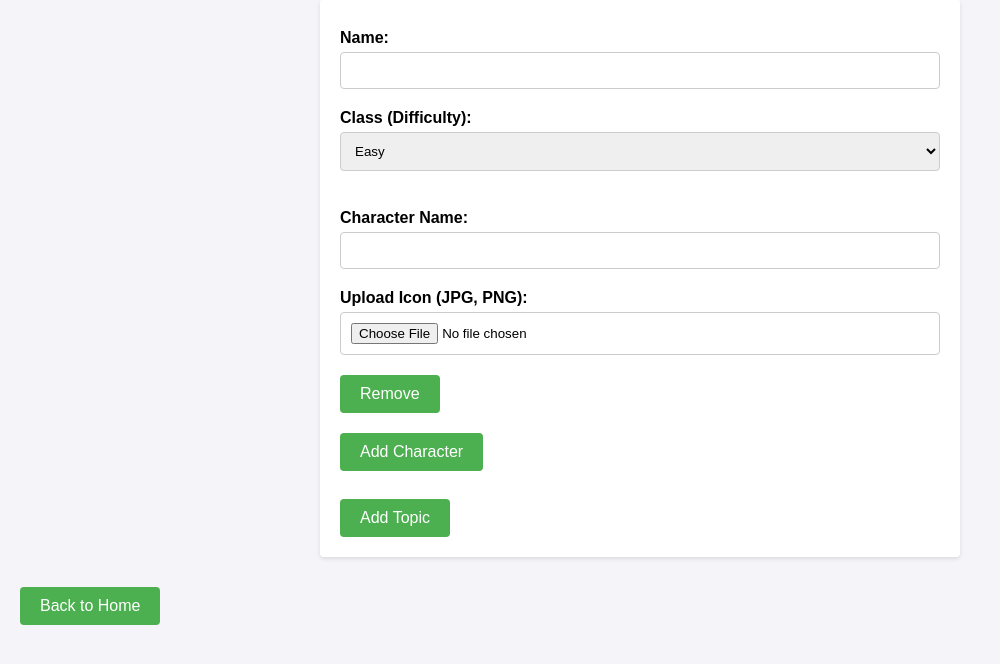
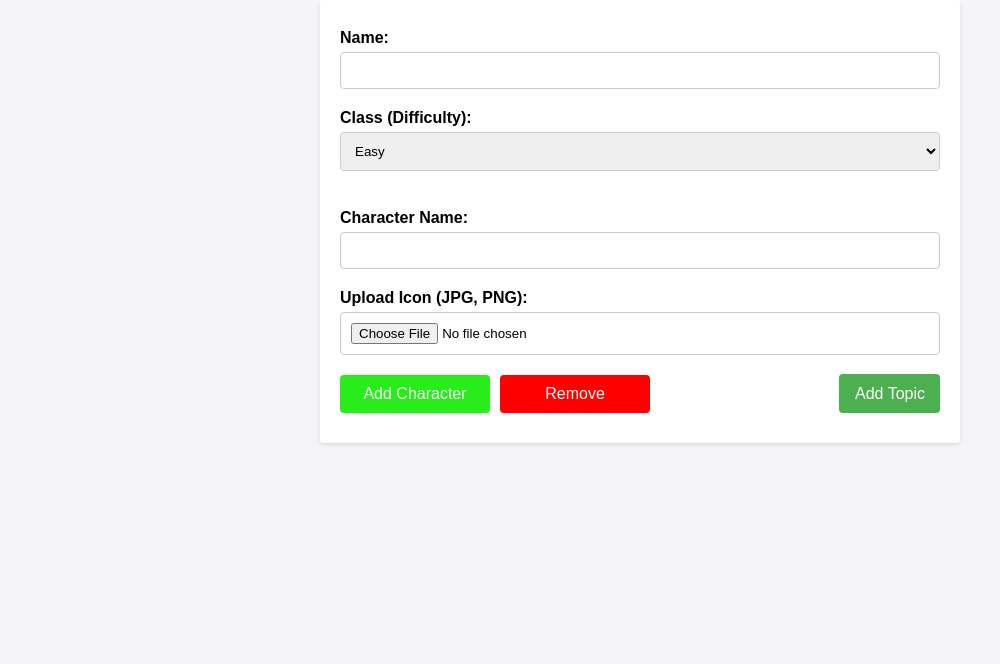
Before and after one commit to zctool/English-AI-Practice, a Flask app: page /add_conversation_topic in a window 1280 px wide. Shown: the part 101-765 px from the top of the page, without its empty margins (0-1000 px from the left). Run offline with Flask 3, Linux system fonts and the light colour scheme.

Commit message:
更改html排版 css

```diff
--- a/管理者功能/static/style.css
+++ b/管理者功能/static/style.css
@@ -144,7 +144,8 @@ h1 {
 }
 
 button {
-  background-color: #4caf50;
+  background-color: #566cdd;
+  width: 200px;
   color: white;
   padding: 10px 20px;
   margin: 10px 0;
@@ -181,7 +182,14 @@ header {
   top: 0;
   left: 0;
   right: 0;
-  z-index: 1000; /* 确保头部在滚动时保持在顶部 */
+  height: 70px;
+  z-index: 1000;
+  align-items: center;
+  display: flex;
+  text-align: center;
+}
+header img {
+  margin-right: 10px; /* 为logo和标题之间提供一些间隔 */
 }
 .sidebar {
   width: 200px;
@@ -257,3 +265,62 @@ tr:nth-child(odd) {
 tr:nth-child(even) {
   background-color: #ffffff; /* 偶数行的背景色 */
 }
+.button-container {
+  display: flex;
+  justify-content: space-between; /* 在两端对齐 */
+  width: 100%; /* 或者根据实际需要调整宽度 */
+}
+
+.left-buttons,
+.right-button {
+  display: flex; /* 使用Flex布局 */
+  align-items: center; /* 在交叉轴上居中对齐 */
+}
+
+/* 如果左侧按钮之间需要一些间隔 */
+.left-buttons button {
+  margin-right: 10px; /* 添加适当的右边距 */
+}
+
+.button-container input[type="submit"] {
+  width: 101px; /* 按钮宽度 */
+  height: 39px;
+  text-align: center;
+  padding: 8px 16px;
+  display: flex;
+  align-items: center;
+}
+
+.submit-button:hover {
+  background-color: #45a049; /* 鼠标悬停时的背景颜色 */
+}
+.btn20 {
+  background-color: #29ed1b;
+  width: 150px;
+  color: white;
+  padding: 10px 20px;
+  margin: 10px 0;
+  border: none;
+  border-radius: 4px;
+  cursor: pointer;
+  font-size: 16px;
+  transition: background-color 0.3s;
+}
+.btn20:hover {
+  background-color: #2ba923;
+}
+.btn21 {
+  background-color: #ff0000;
+  width: 150px;
+  color: white;
+  padding: 10px 20px;
+  margin: 10px 0;
+  border: none;
+  border-radius: 4px;
+  cursor: pointer;
+  font-size: 16px;
+  transition: background-color 0.3s;
+}
+.btn21:hover {
+  background-color: #ad2108;
+}
--- a/管理者功能/templates/add_conversationTopic.html
+++ b/管理者功能/templates/add_conversationTopic.html
@@ -45,14 +45,16 @@
                 <input type="text" id="character_name_0" name="character_name" required>
                 <label for="icon_0">Upload Icon (JPG, PNG):</label>
                 <input type="file" id="icon_0" name="icon" accept=".jpg, .jpeg, .png" required>
-                <button type="button" onclick="removeCharacterField(0)">Remove</button>
-                <br>
-            </div>
-        </div>
-        <button type="button" onclick="addCharacterField()">Add Character</button><br><br>
-        <input type="submit" value="Add Topic">
+                <div class="button-container">
+                    <div class="left-buttons">
+                        <button type="button" onclick="addCharacterField()" class="btn20">Add Character</button>
+                        <button type="button" onclick="removeCharacterField(0)" class="btn21">Remove</button>
+                    </div>
+                    <div class="right-button"> <input type="submit" value="Add Topic" class="submit-button" /></div>
+
+                </div>
     </form>
-    <button onclick="location.href='{{ url_for('index') }}';">Back to Home</button>
+
     {% with messages = get_flashed_messages(with_categories=true) %}
       {% if messages %}
         <ul class="flashes">
--- a/管理者功能/templates/edit_conversation.html
+++ b/管理者功能/templates/edit_conversation.html
@@ -3,7 +3,7 @@
 <head>
     <meta charset="UTF-8">
     <title>Edit Conversation</title>
-    <link rel="stylesheet" href="{{ url_for('static', filename='styles.css') }}">
+    <link rel="stylesheet" href="{{ url_for('static', filename='style.css') }}">
 </head>
 <body>
     <h1>Edit Conversation</h1>
```
Also changed, not shown: 管理者功能/templates/add_conversation.html (+50 -27 lines), 管理者功能/templates/add_vocabulary.html (+41 -18 lines), 管理者功能/templates/add_vocabularyTopic.html (+7 -5 lines), 管理者功能/templates/characters.html (+17 -5 lines), 管理者功能/templates/conversation_topics.html (+17 -6 lines), 管理者功能/templates/conversations.html (+13 -4 lines), 管理者功能/templates/edit_character.html (+25 -7 lines), 管理者功能/templates/edit_vocabulary_topic.html (+16 -5 lines), 管理者功能/templates/vocabularies.html (+15 -6 lines), 管理者功能/templates/vocabulary_topics.html (+13 -5 lines).
